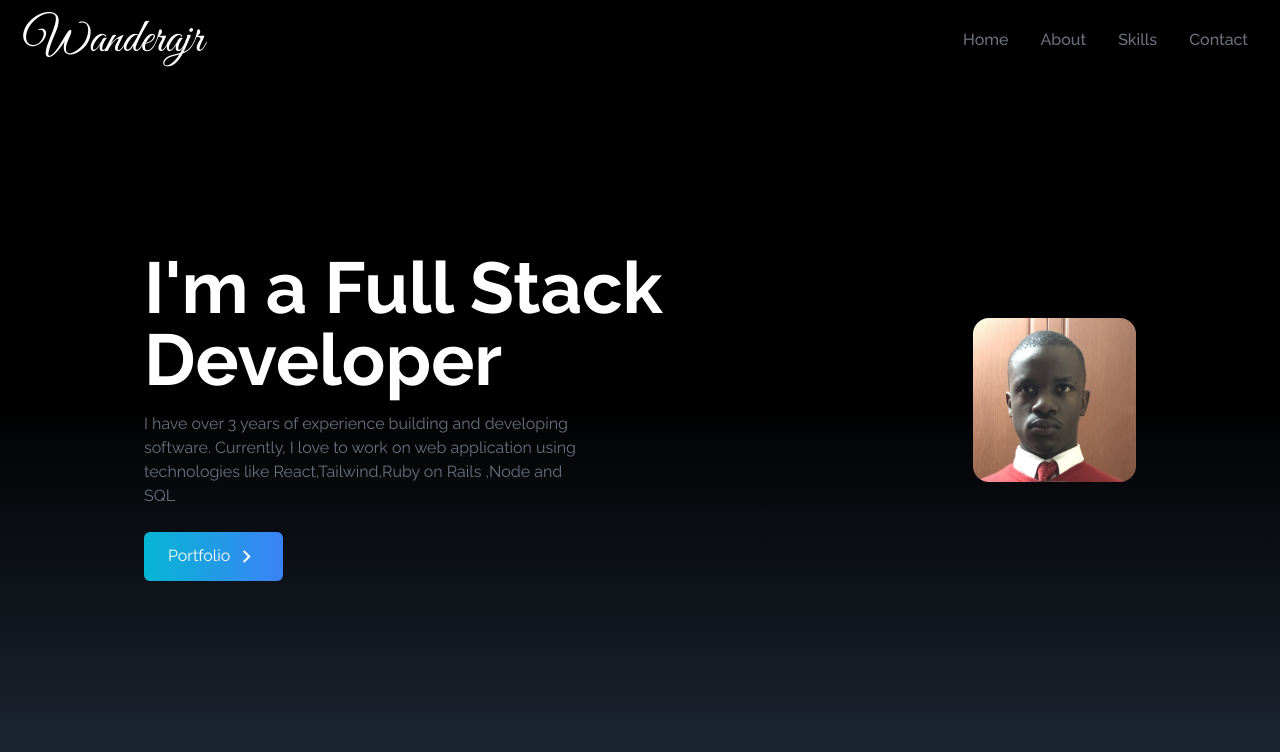
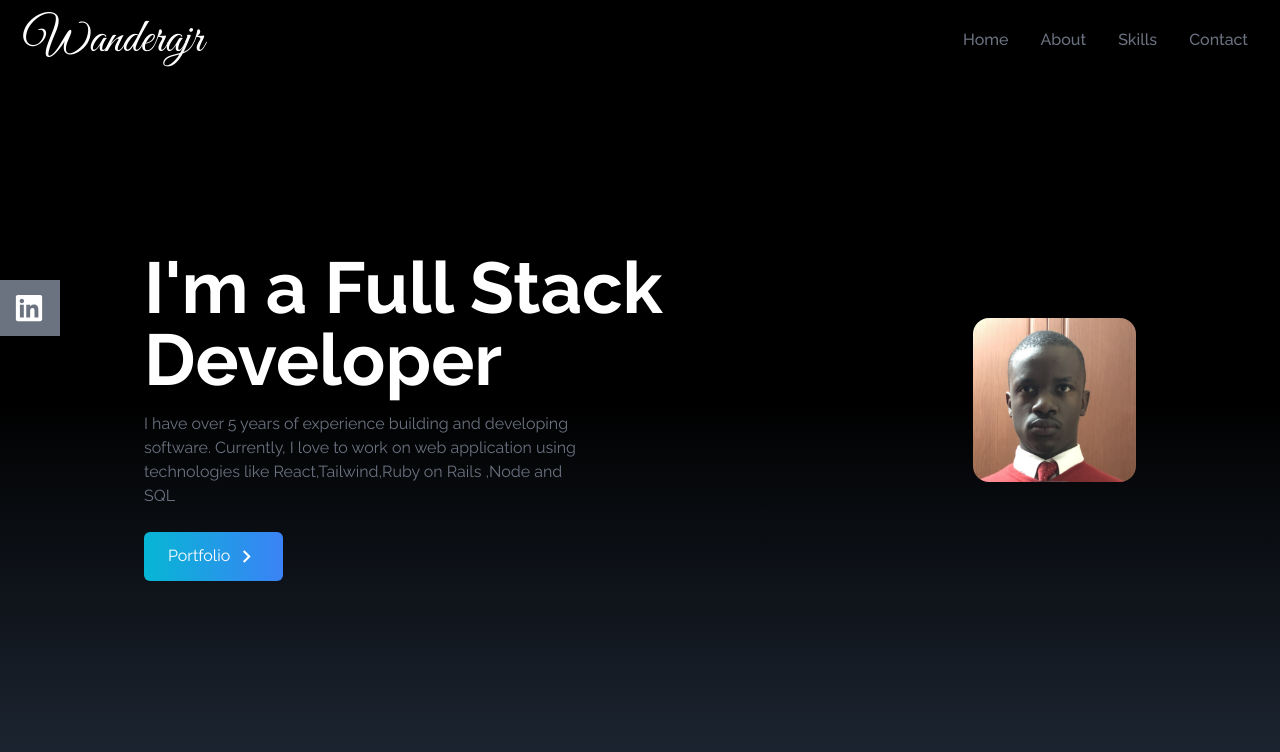
Before and after one commit to wandera7/jjportfolio, a React (Create React App) app: page / in a window 1280 px wide. Shown: the top 752 px of the page. Built offline with nearby package versions, Linux system fonts and the light colour scheme; a web font is replaced by a local one.

Commit message:
Resume doc

```diff
--- a/src/App.js
+++ b/src/App.js
@@ -1,10 +1,12 @@
 import NavBar from "./components/NavBar";
 import Home from "./components/Home";
+import SocialLinks from "./components/SocialLinks";
 function App() {
   return (
     <div>
     <NavBar/>
     <Home/>
+    <SocialLinks/>
     </div>
   );
 }
--- a/src/components/Home.js
+++ b/src/components/Home.js
@@ -10,7 +10,7 @@
                     I'm a Full Stack Developer
                 </h2>
                 <p className='text-gray-500 py-4 max-w-md ' >
-                    I have over 3 years of experience building and developing software.
+                    I have over 5 years of experience building and developing software.
                     Currently, I love to work on web application using technologies like React,Tailwind,Ruby on Rails ,Node and SQL
                 </p>
                 <div>
--- a/src/components/SocialLinks.js
+++ b/src/components/SocialLinks.js
@@ -1,8 +1,61 @@
 import React from 'react'
+import { FaGithub, FaLinkedin } from 'react-icons/fa'
+import {HiOutlineMail} from 'react-icons/hi'
+import {BsFillPersonLinesFill} from 'react-icons/bs'
+const SocialLinks = () => {
+    const links=[
+        {
+            id:1,
+            child:(
+                <>
+                 LinkedIn <FaLinkedin size={30}/>
+                </>
+            ),
+            href:'https://www.linkedin.com/in/julius-wandera/',
+            style:'rounded-tr-md'
+        },
+        {
+            id:2,
+            child:(
+                <>
+                 Github <FaLinkedin size={30}/>
+                </>
+            ),
+            href:'https://github.com/wandera7',
 
-const SocialLinks = () => {
+        },
+        {
+            id:3,
+            child:(
+                <>
+                 Mail <FaLinkedin size={30}/>
+                </>
+            ),
+            href:'mailto:wanderajjr@gmail.com',
+            style:'rounded-tr-md'
+        },
+        {
+            id:4,
+            child:(
+                <>
+                 Resume <FaLinkedin size={30}/>
+                </>
+            ),
+            href:'',
+
+        }
+
+    ]
   return (
-    <div>SocialLinks</div>
+    <div className=' flex flex-col top-[35%] left-0 fixed'>
+        <ul>
+            <li className='flex justify-between items-center w-40 h-14 px-4 bg-gray-500 ml-[-100px] hover:ml-[-10px] hover:rounded-md duration-300'>
+                <a href='dasd' className='flex justify-between items-center w-full text-white'>
+                    LinkedIn <FaLinkedin size={30}/>
+                </a>
+            </li>
+        </ul>
+    </div>
   )
 }
 
```
Also changed, not shown: 1 other file (tests, documents, lock files or other folders).
